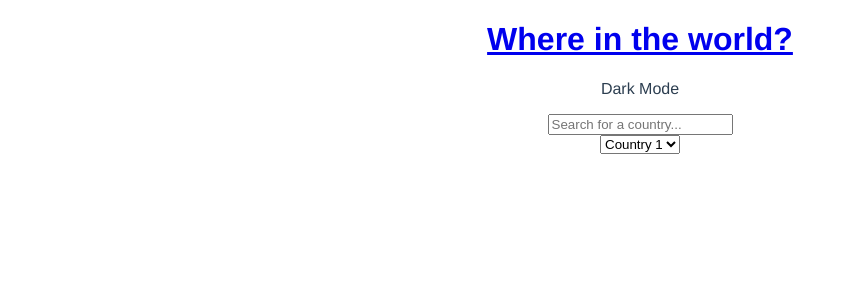
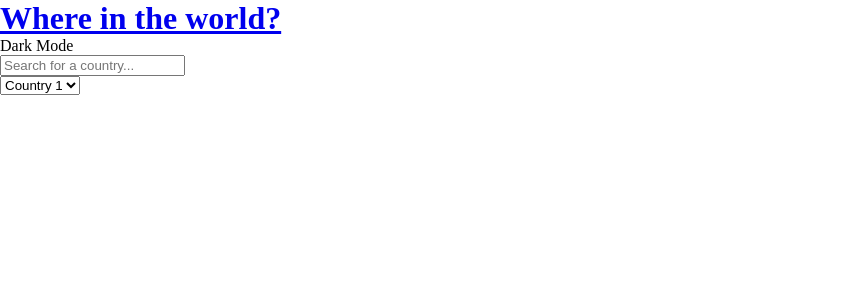
Before and after one commit to sacboulardii/rest-countries-api, a Vue app: page / in a window 1280 px wide. Shown: the top 300 px of the page, without its empty margins (0-856 px from the left). Built offline with nearby package versions, Linux system fonts and the light colour scheme.

Commit message:
:sparkles: feat: add css variables and reset

```diff
--- a/src/App.vue
+++ b/src/App.vue
@@ -7,23 +7,46 @@
 </template>
 
 <style lang="sass">
-#app
-  font-family: Avenir, Helvetica, Arial, sans-serif
-  -webkit-font-smoothing: antialiased
-  -moz-osx-font-smoothing: grayscale
-  text-align: center
-  color: #2c3e50
+:root
+    /* Dark Mode */
+    --dark-blue-d : hsl(209, 23%, 22%)
+    --very-dark-blue-d: hsl(207, 26%, 17%)
+
+    /* Light Mode */
+    --very-dark-blue-l: hsl(200, 15%, 8%)
+    --dark-gray-l: hsl(0, 0%, 52%)
+    --very-light-gray-l: hsl(0, 0%, 98%)
+
+    /* Dark and Light Modes */
+    --white: hsl(0, 0%, 100%)
+
+    /* Typography */
+    --home-fs: 14px
+    --details-fs: 16px
+
+    --font-family: 'Nunito Sans', sans-serif
+
+    --fw-300: 300
+    --fw-600: 600
+    --fw-800: 800
+
+    /* Breakpoints */
+    --mobile: 375px
+    --desktop: 1440px
 
 
-nav
-  padding: 30px
+*,
+*::before,
+*::after
+    box-sizing: border-box
+    margin: 0
 
 
-nav a
-  font-weight: bold
-  color: #2c3e50
+ul
+    padding-left: 0
+    list-style: none
 
 
-nav a.router-link-exact-active
-  color: #42b983
+img
+    max-width: 100%
 </style>
```
